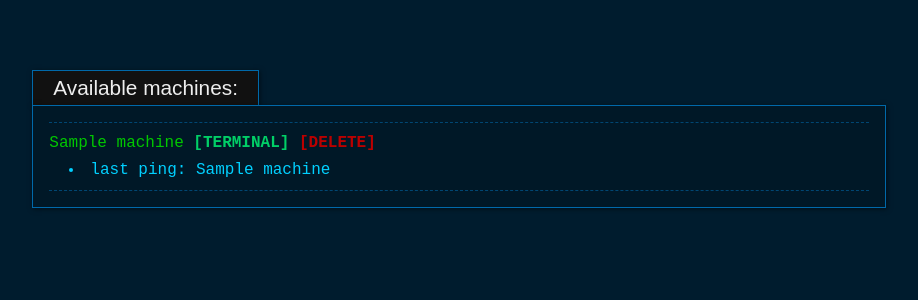
After one commit to lukasz-er1/remote-cmd-hub, a Flask app: template app/templates/home.html in a window 1280 px wide. The commit adds this page. Shown: the top 300 px of the page, without its empty margins (181-1099 px from the left). Run offline with Flask 3, Linux system fonts and the light colour scheme; the template is opened without the code that fills it: most values are stand-ins (such as "Sample title", 1, 10 or a date in 2020); some libraries are stand-ins or nearby versions.

Commit message:
Add html template for home page

```diff
--- a/app/app.py
+++ b/app/app.py
@@ -20,7 +20,7 @@ def home():
         commands = get_commands_from_json(id)
         machines[id] = last_ping_time_ago(commands["pings"][0])
 
-    return machines
+    return render_template("home.html", machines=machines)
 
 
 @app.get("/<machine_id>")
--- a/app/static/style.css
+++ b/app/static/style.css
@@ -48,6 +48,23 @@ textarea::placeholder {
     color: yellow;
 }
 
+a {
+    text-decoration: none;
+    color: #00cf67;
+}
+
+a:hover {
+    color: #eaff00;
+}
+
+a.del {
+    color: #bb0000;
+}
+
+a.del:hover {
+    color: #ff0000;
+}
+
 .button-success {
     color: #eee;
     border-radius: 4px;
--- /dev/null
+++ b/app/templates/home.html
@@ -0,0 +1,23 @@
+{% extends "layout.html" %}
+{% block title %}{{ job_name }}{% endblock %}
+
+{% block body %}
+
+<div class="pure-g">
+    <div class="pure-u-1-24 pure-u-xl-1-6 pure-u-xxl-1-5"></div>
+    <div class="pure-u-22-24 pure-u-xl-2-3 pure-u-xxl-3-5" style="margin: 40px 0">
+        <div class="box-title">Available machines:</div>
+        <div class="box-content courier-mono green">
+            <hr>
+            {% for machine in machines %}
+            {{ machine }} <a class="bold" href="/{{machine}}">[TERMINAL]</a>
+            <a class="del bold" href="/{{machine}}/delete">[DELETE]</a>
+            <li style="margin: 3px 0px 3px 20px;" class="lightblue">last ping: {{ machines[machine] }}</li>
+            <hr>
+            {% endfor %}
+        </div>
+    </div>
+    <div class="pure-u-1-24 pure-u-xl-1-6 pure-u-xxl-1-5"></div>
+</div>
+
+{% endblock %}
```
